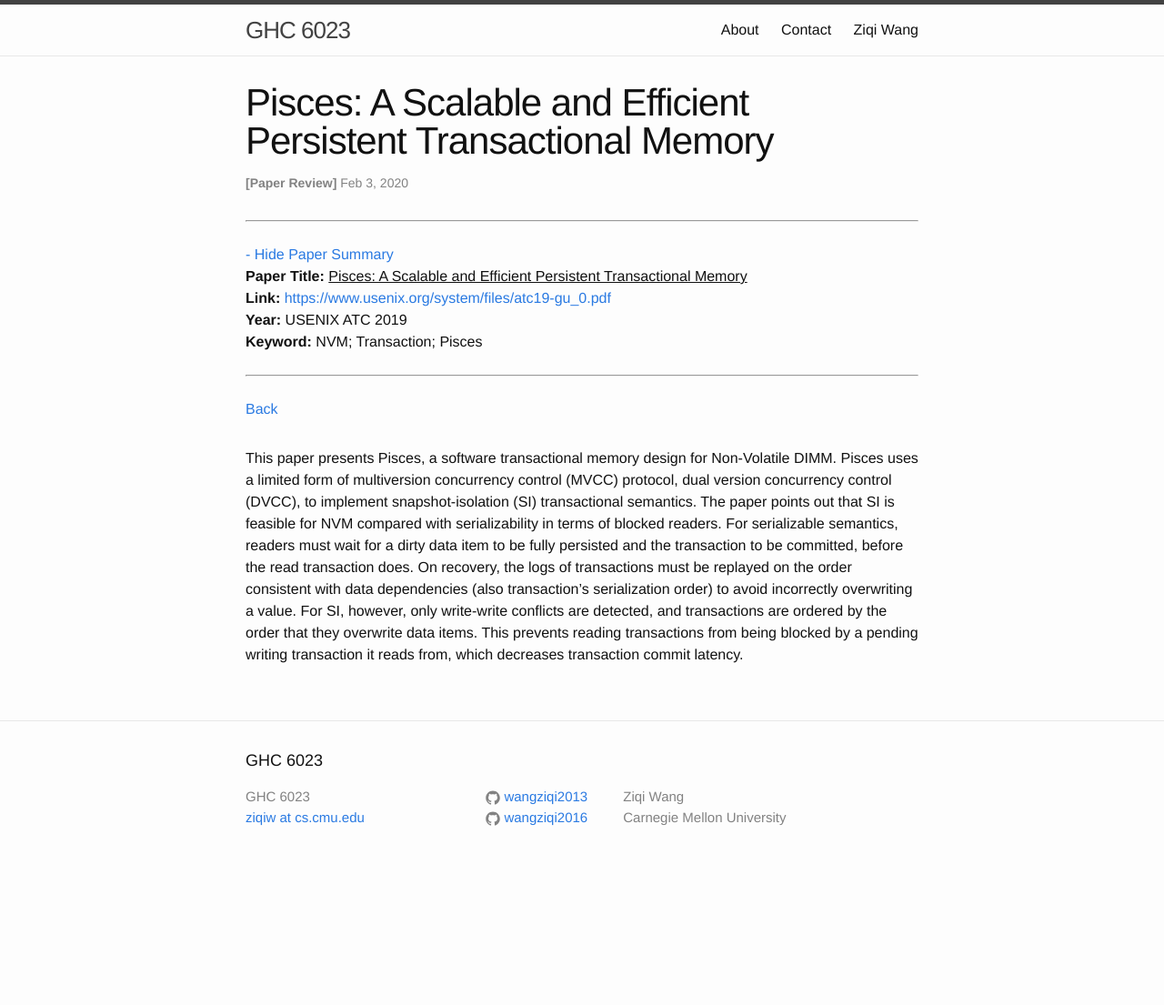
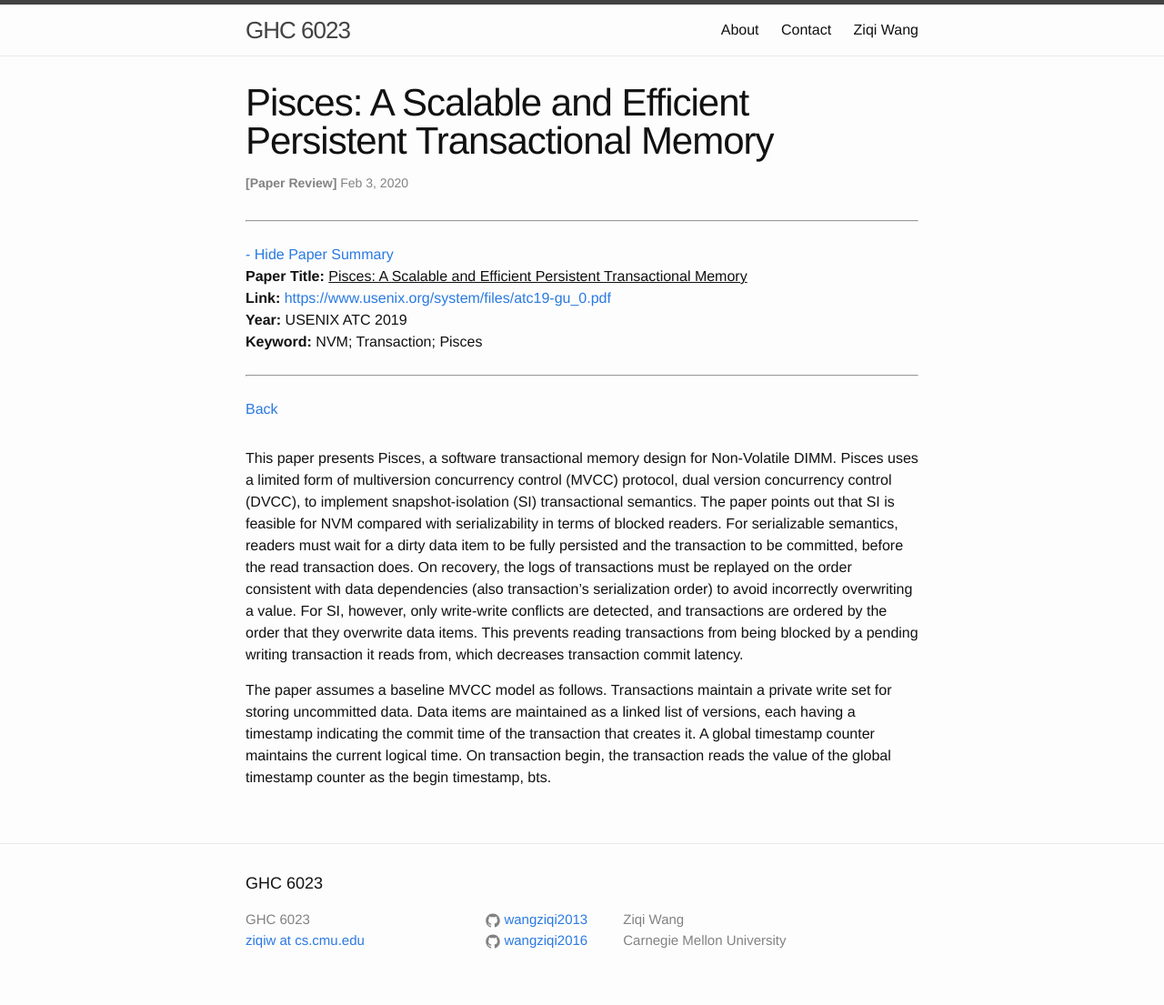
Before and after one commit to wangziqi2013/wangziqi2013.github.io, a Jekyll site: the page built from _posts/2020-02-02-pisces.markdown, in a window 1280 px wide. Shown: the whole page at 91% size. Built offline with Jekyll 4.4.1, drawn with Linux system fonts in a browser that asks for light colours; before the commit the page ends 970 px from its top, so only the background shows below that.

Commit message:
Adding mvcc

```diff
--- a/_posts/2020-02-02-pisces.markdown
+++ b/_posts/2020-02-02-pisces.markdown
@@ -22,3 +22,8 @@ consistent with data dependencies (also transaction's serialization order) to av
 For SI, however, only write-write conflicts are detected, and transactions are ordered by the order that they overwrite
 data items. This prevents reading transactions from being blocked by a pending writing transaction it reads from, which
 decreases transaction commit latency.
+
+The paper assumes a baseline MVCC model as follows. Transactions maintain a private write set for storing uncommitted data.
+Data items are maintained as a linked list of versions, each having a timestamp indicating the commit time of the transaction
+that creates it. A global timestamp counter maintains the current logical time. On transaction begin, the transaction
+reads the value of the global timestamp counter as the begin timestamp, bts.
```
